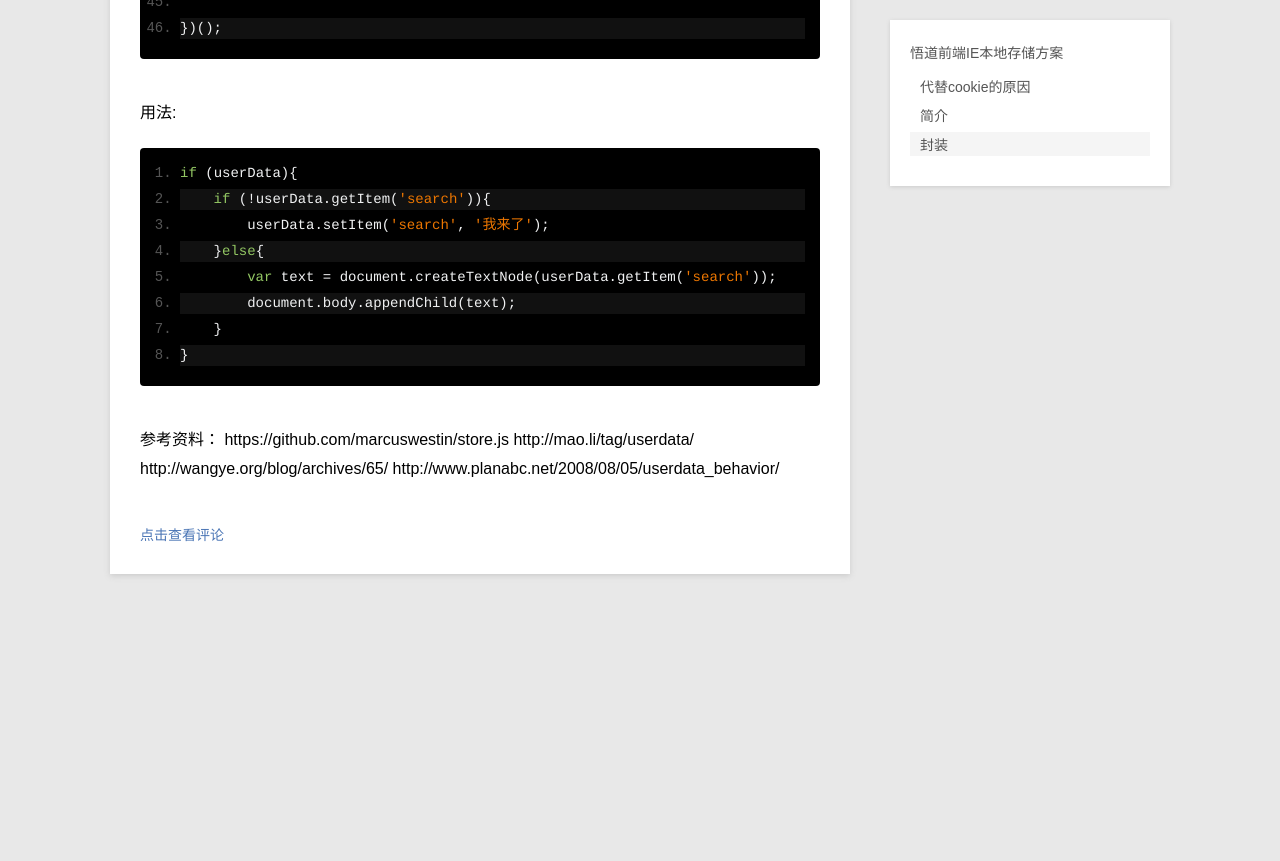
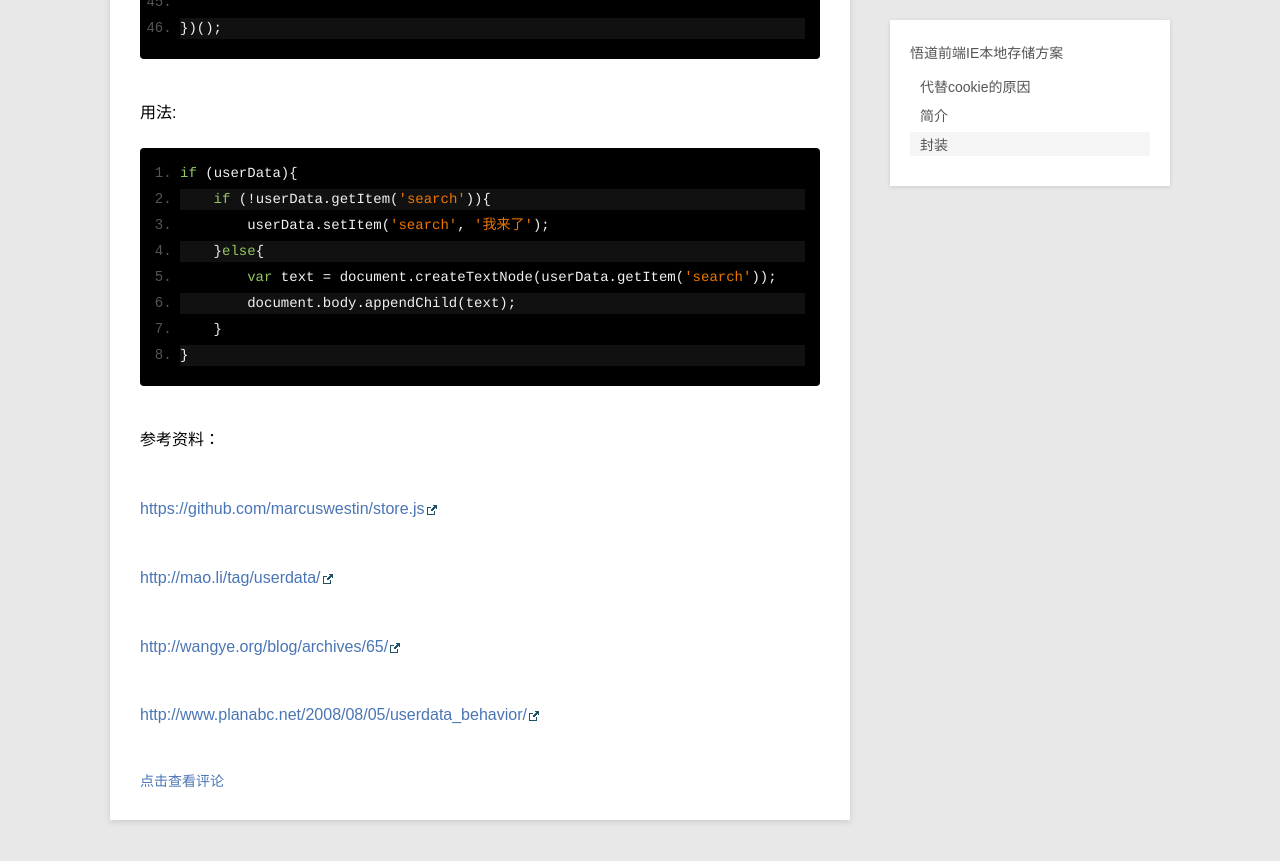
Before and after one commit to webfing/webfing.github.io, a Jekyll site: the page built from _posts/study/2014-07-08-ie-userData.md, in a window 1280 px wide and 900 px high, scrolled down 2585 px. Shown: the top 861 px of the window. Built offline with Jekyll 4.4.1, drawn with Linux system fonts in a browser that asks for light colours; Markdown is read by kramdown in place of the engine named in the settings; comment, search, counter and statistics services are not loaded; before the commit the page ends 3239 px from its top, so only the background shows below that; part of the change alters nothing that is shown.

Commit message:
新增-ie本地存入储方案2

```diff
--- a/_posts/study/2014-07-08-ie-userData.md
+++ b/_posts/study/2014-07-08-ie-userData.md
@@ -105,7 +105,12 @@ category: study
 
 
 参考资料：
-https://github.com/marcuswestin/store.js
-http://mao.li/tag/userdata/
-http://wangye.org/blog/archives/65/
-http://www.planabc.net/2008/08/05/userdata_behavior/
+
+
+[https://github.com/marcuswestin/store.js](https://github.com/marcuswestin/store.js)
+
+[http://mao.li/tag/userdata/](http://mao.li/tag/userdata/)
+
+[http://wangye.org/blog/archives/65/](http://wangye.org/blog/archives/65/)
+
+[http://www.planabc.net/2008/08/05/userdata_behavior/](http://www.planabc.net/2008/08/05/userdata_behavior/)
```
Also changed, not shown: _posts/study/2014-02-27-unknown-width-and-height-image-display-vertical-and-horizontal-middle.md (renamed from _posts/study/2014-09-20-unknown-width-and-height-image-display-vertical-and-horizontal-middle.md).
